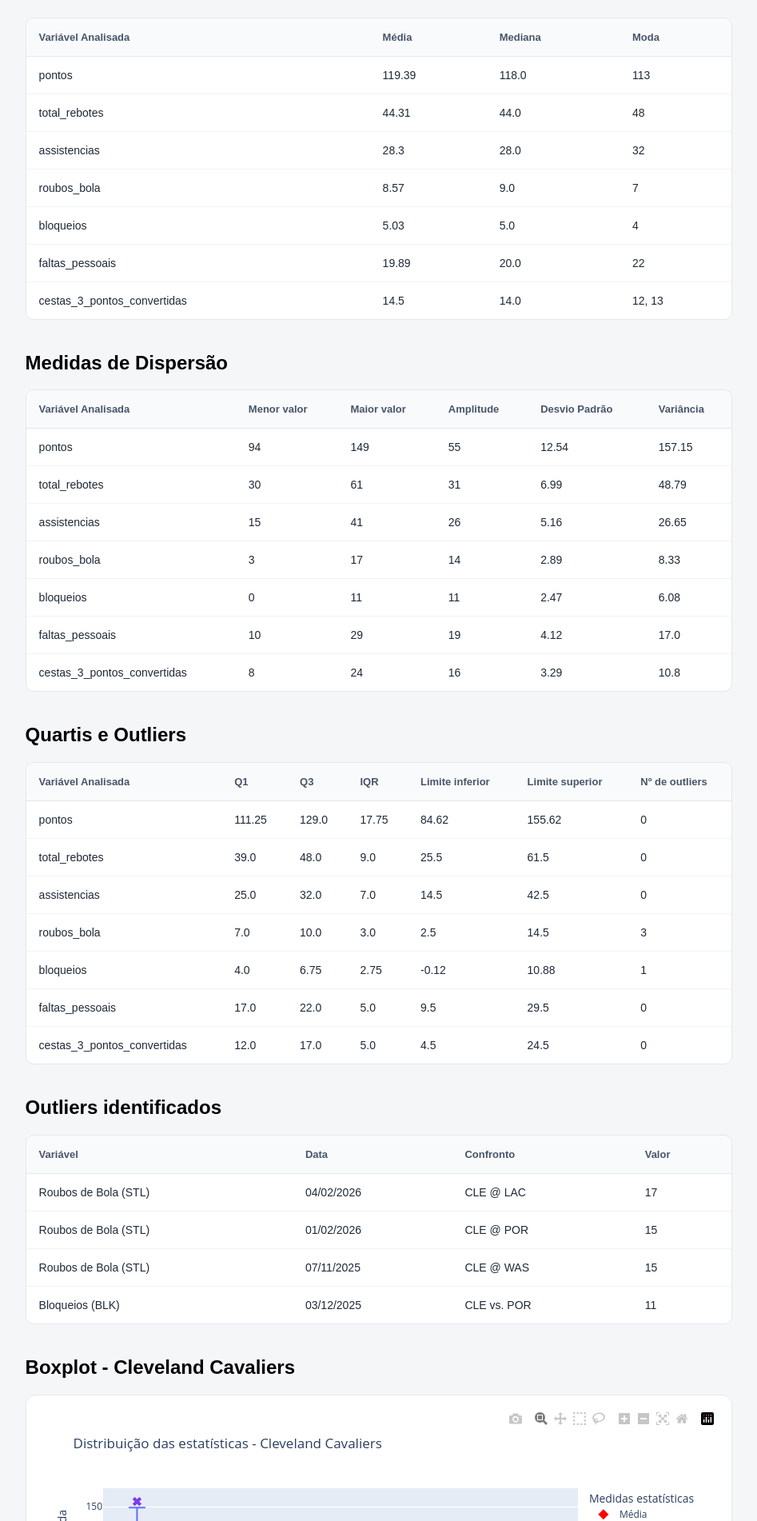
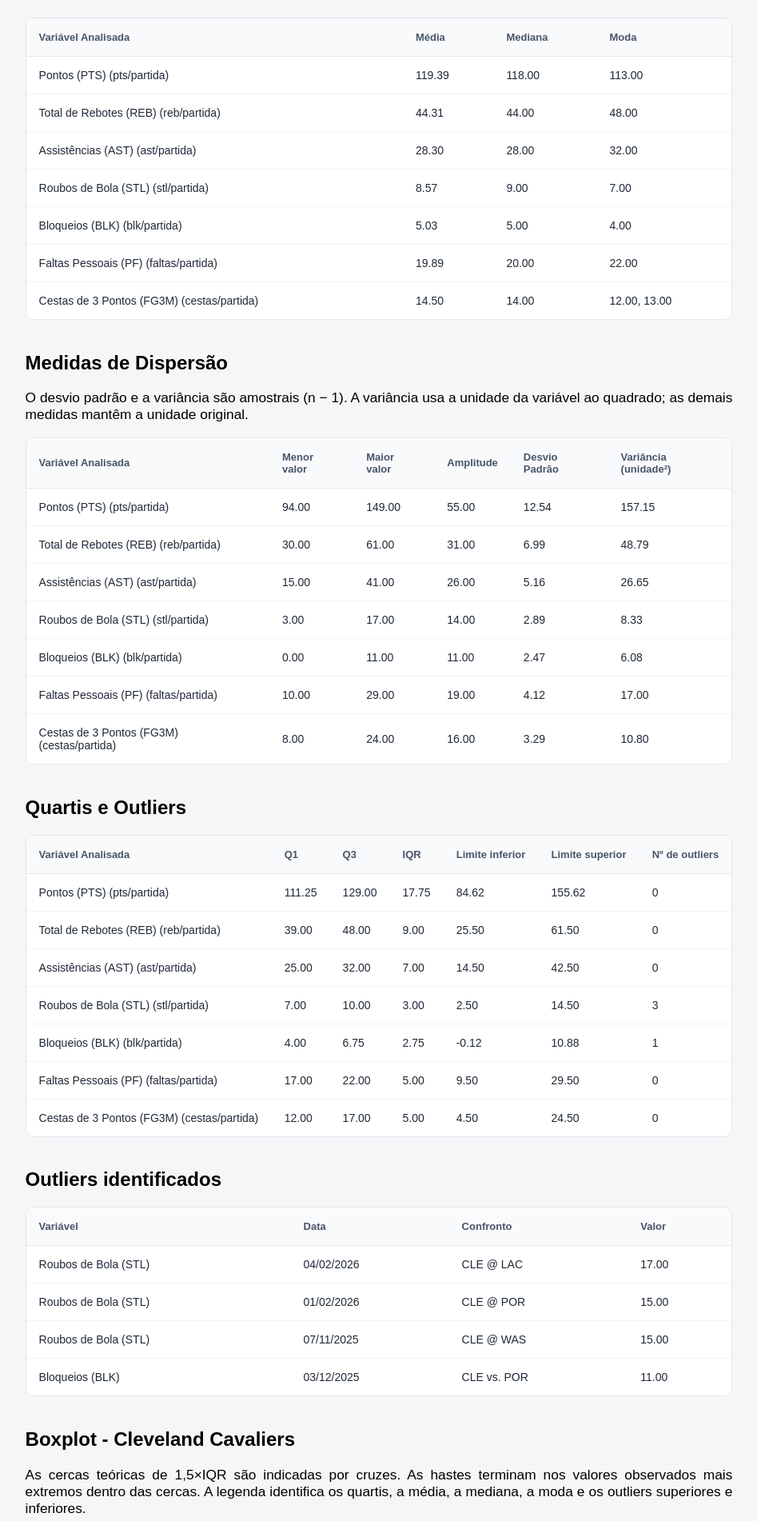
Before and after one commit to ruhtra5000/NBA-LabCD, a Flask app: a page that uses templates/mtc.html in a window 1280 px wide. Shown: the part 458-2360 px from the top of the page at 80% size, without its empty margins (166-1113 px from the left). Run offline with Flask 3, Linux system fonts and the light colour scheme; some libraries are stand-ins or nearby versions; some web fonts are replaced.

Commit message:
Padronização de tabelas e apresentação de interpretações estatísticas.

```diff
--- a/templates/mtc.html
+++ b/templates/mtc.html
@@ -36,7 +36,7 @@
 
     <h2>Média, Moda e Mediana</h2>
 
-    <div>
+    <div class="tabela-container">
         <table>
             <thead>
                 <tr>
@@ -50,10 +50,10 @@
             <tbody>
                 {% for coluna, valores in estatMediaModaMediana.items() %}
                     <tr>
-                        <td>{{ coluna }}</td>
-                        <td>{{ valores.media }}</td>
-                        <td>{{ valores.mediana }}</td>
-                        <td>{{ valores.moda | join(", ") }}</td>
+                        <td>{{ metadados_variaveis[coluna].nome }} ({{ metadados_variaveis[coluna].unidade }})</td>
+                        <td>{{ valores.media|numero }}</td>
+                        <td>{{ valores.mediana|numero }}</td>
+                        <td>{{ valores.moda | map("numero") | join(", ") }}</td>
                     </tr>
                 {% endfor %}
             </tbody>
@@ -61,8 +61,9 @@
     </div>
 
     <h2>Medidas de Dispersão</h2>
+    <p>O desvio padrão e a variância são amostrais (n − 1). A variância usa a unidade da variável ao quadrado; as demais medidas mantêm a unidade original.</p>
 
-    <div>
+    <div class="tabela-container">
         <table>
             <thead>
                 <tr>
@@ -71,19 +72,19 @@
                     <th>Maior valor</th>
                     <th>Amplitude</th>
                     <th>Desvio Padrão</th>
-                    <th>Variância</th>
+                    <th>Variância (unidade²)</th>
                 </tr>
             </thead>
 
             <tbody>
                 {% for coluna, valores in estatMedidasDispersao.items() %}
                 <tr>
-                    <td>{{ coluna }}</td>
-                    <td>{{ valores.menor_valor }}</td>
-                    <td>{{ valores.maior_valor }}</td>
-                    <td>{{ valores.amplitude }}</td>
-                    <td>{{ valores.desvio_padrao }}</td>
-                    <td>{{ valores.variancia }}</td>
+                    <td>{{ metadados_variaveis[coluna].nome }} ({{ metadados_variaveis[coluna].unidade }})</td>
+                    <td>{{ valores.menor_valor|numero }}</td>
+                    <td>{{ valores.maior_valor|numero }}</td>
+                    <td>{{ valores.amplitude|numero }}</td>
+                    <td>{{ valores.desvio_padrao|numero }}</td>
+                    <td>{{ valores.variancia|numero }}</td>
                 </tr>
                 {% endfor %}
             </tbody>
@@ -92,7 +93,7 @@
 
     <h2>Quartis e Outliers</h2>
 
-    <div>
+    <div class="tabela-container">
         <table>
             <thead>
                 <tr>
@@ -109,12 +110,12 @@
             <tbody>
                 {% for coluna, valores in estatQuartisOutliers.items() %}
                 <tr>
-                    <td>{{ coluna }}</td>
-                    <td>{{ valores.q1 }}</td>
-                    <td>{{ valores.q3 }}</td>
-                    <td>{{ valores.iqr }}</td>
-                    <td>{{ valores.limite_inferior }}</td>
-                    <td>{{ valores.limite_superior }}</td>
+                    <td>{{ metadados_variaveis[coluna].nome }} ({{ metadados_variaveis[coluna].unidade }})</td>
+                    <td>{{ valores.q1|numero }}</td>
+                    <td>{{ valores.q3|numero }}</td>
+                    <td>{{ valores.iqr|numero }}</td>
+                    <td>{{ valores.limite_inferior|numero }}</td>
+                    <td>{{ valores.limite_superior|numero }}</td>
                     <td>{{ valores.quantidade }}</td>
                 </tr>
                 {% endfor %}
@@ -126,7 +127,7 @@
         <h2>Outliers identificados</h2>
 
         {% if listaValOutliers %}
-            <div class="table-container">
+            <div class="tabela-container">
                 <table>
                     <thead>
                         <tr>
@@ -143,7 +144,7 @@
                                 <td>{{ outlier.variavel }}</td>
                                 <td>{{ outlier.data.strftime('%d/%m/%Y') }}</td>
                                 <td>{{ outlier.confronto }}</td>
-                                <td>{{ outlier.valor }}</td>
+                                <td>{{ outlier.valor|numero }}</td>
                             </tr>
                         {% endfor %}
                     </tbody>
@@ -155,6 +156,7 @@
     </section>
 
     <h2>Boxplot - {{ time_selecionado }}</h2>
+    <p>As cercas teóricas de 1,5×IQR são indicadas por cruzes. As hastes terminam nos valores observados mais extremos dentro das cercas. A legenda identifica os quartis, a média, a mediana, a moda e os outliers superiores e inferiores.</p>
 
     <div class="grafico-container">
         {{ boxplotGrafico | safe }}
@@ -169,7 +171,7 @@
     <p>
         Enquanto o IQR utiliza os quartis Q1 e Q3 para realização do cálculo, o Z-Score utiliza
         a média e o desvio padrão. Comumente, usando o Z-Score, toma-se como outlier qualquer valor
-        que esteja 4+ desvios padrão acima ou abaixo da média.
+        com |z| &gt; 3, usando desvio padrão amostral. Esse é o critério adotado na seção <a href="{{ url_for('valoresInconsistentesOutliers', time=time_selecionado, variavel=variavel_selecionada) }}#zscore">Z-score</a>. No comparativo entre times, o Z-score pode contextualizar se um valor está distante do desempenho típico de sua própria equipe; as barras abaixo mantêm os valores nas unidades originais.
     </p>
 
     <h2>Comparativo de indicadores estatísticos - Cleveland Cavaliers VS Brooklyn Nets</h2>
@@ -192,4 +194,10 @@
         {{ graficoComparativo | safe }}
     </div>
 
+    <p>O gráfico compara separadamente medidas na unidade original, variância na unidade ao quadrado e quantidade de outliers em jogos. Cada moda aparece como um valor numérico; quando há empate, todos os valores mais frequentes são apresentados.</p>
+    <h2>Interpretação das medidas de tendência central</h2>
+    <div class="tabela-container"><table><thead><tr><th>Variável</th><th>Análise dos resultados</th></tr></thead><tbody>
+    {% for item in interpretacoes %}<tr><td>{{ item.variavel }}</td><td>{{ item.analise }}</td></tr>{% endfor %}
+    </tbody></table></div>
+
 {% endblock %}
```
